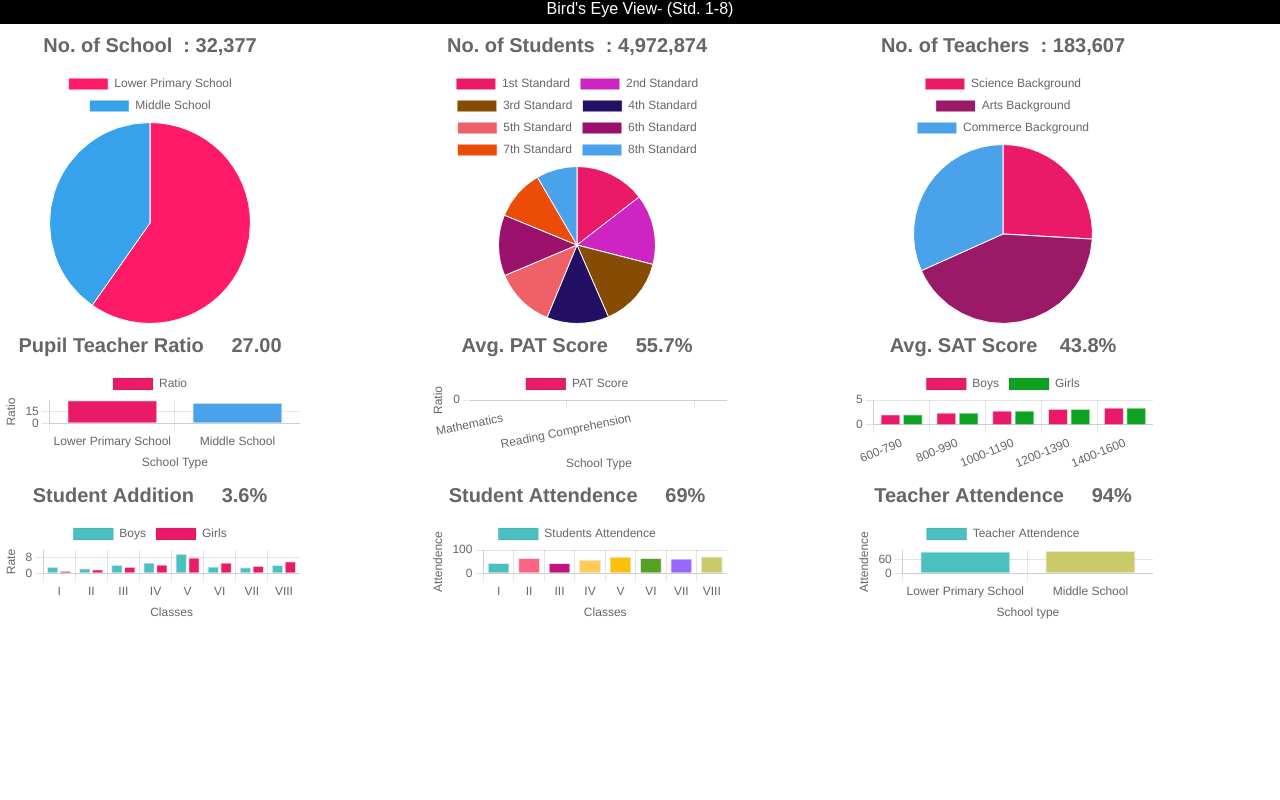
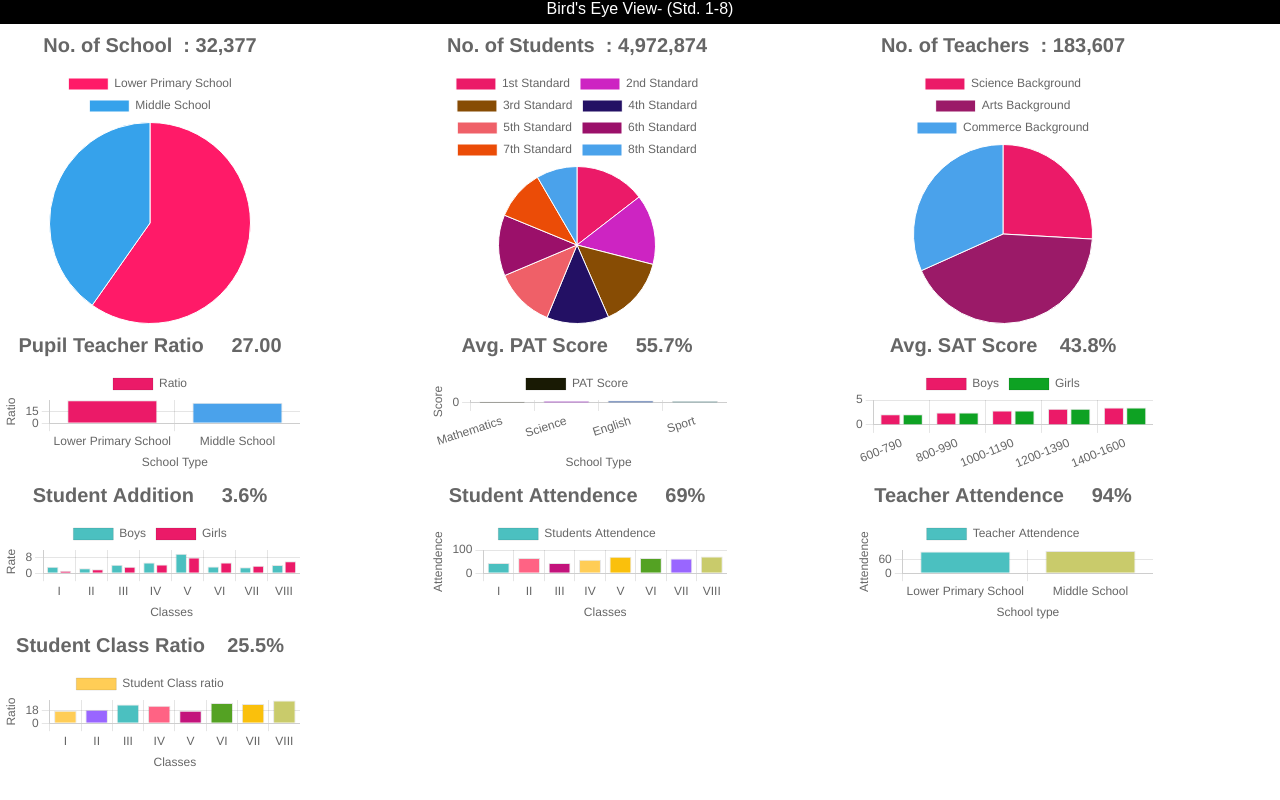
Before and after one commit to Dhritimoy84/Pivot_tables_usibg_ChartJS, a plain HTML site: page index.html in a window 1280 px wide. Drawn offline with nearby package versions, Linux system fonts and the light colour scheme.

Commit message:
student class ratio

```diff
--- a/index.html
+++ b/index.html
@@ -79,7 +79,7 @@
         });
 
 
-
+        // ************************************************************************
 
         const ctx2 = document.getElementById('noOfStudent');
 
@@ -125,6 +125,7 @@
             }
         });
 
+        // ********************************************************************
 
         const ctx3 = document.getElementById('noOfTeacher');
 
@@ -225,22 +226,22 @@
             }
         });
 
-
+        // ****************************************************************
 
         const ctx5 = document.getElementById('avgPatScore');
         new Chart(ctx5, {
             type: 'bar',
             data: {
-                labels: ["Mathematics", "Listening Comprehension", "Reading Comprehension", "Reading Vocabulary"],
+                labels: ["Mathematics", "Science", "English", "Sport"],
                 datasets: [{
                     label: 'PAT Score',
 
-                    data: [9.0, 8.4, 6, 12],
+                    data: [40, 54, 61, 52],
                     backgroundColor: [
-                        'rgba(235, 26, 104)',
-                        'rgba(155, 16, 106)',
-                        'rgba(235, 76, 107)',
-                        'rgba(74, 162, 235)'
+                        'rgba(25, 26, 04)',
+                        'rgba(159, 16, 206)',
+                        'rgba(35, 76, 156)',
+                        'rgba(74, 132, 135)'
 
                     ],
                     borderWidth: 1
@@ -273,22 +274,23 @@
                         }
                     },
                     y: {
+                        display: true,
                         title: {
                             display: true,
-                            text: 'Ratio'
+                            text: 'Score'
                         },
-                        Min: 40,
-                        Max: 70,
+                        Min: 0,
+                        Max: 80,
                         ticks: {
                             // forces step size to be 50 units
-                            stepSize: 10
+                            stepSize: 15
                         }
                     }
                 }
             }
         });
 
-
+        // ***********************************************************************
 
         const ctx6 = document.getElementById('avgSatScore');
         new Chart(ctx6, {
@@ -440,6 +442,7 @@
             }
         });
 
+        // **************************************************************************
 
         const ctx8 = document.getElementById('studentAttendence');
         new Chart(ctx8, {
@@ -511,6 +514,8 @@
                 }
             }
         });
+
+        // ************************************************************************
 
         const ctx9 = document.getElementById('teacherAttendence');
         new Chart(ctx9, {
@@ -605,6 +610,82 @@
         });
 
 
+        // **************************************************************************
+
+        const ctx10 = document.getElementById('studentClassratio');
+        new Chart(ctx10, {
+            type: 'bar',
+            data: {
+                labels: ["I", "II", "III", "IV", "V", "VI", 'VII', "VIII"],
+                datasets: [
+                    {
+                        label: 'Student Class ratio',
+                        data: [18.3, 19.6, 27.4, 25.5, 18.1, 29.5, 28.1, 33.2],
+                        backgroundColor: [
+
+
+                            'rgba(255, 205, 86)',
+                            'rgba(153, 102, 255)',
+                            'rgba(75, 192, 192)',
+                            'rgba(255, 99, 132)',
+                            'rgba(195, 19, 124)',
+                            'rgba(84, 162, 35)',
+                            'rgba(250, 192, 12)',
+                            'rgba(201, 203, 107)'
+
+
+
+                        ],
+                        borderWidth: 1
+                    }
+                ]
+            },
+            options: {
+
+                responsive: false,
+                plugins: {
+                    legend: {
+                        position: 'top',
+                    },
+                    title: {
+                        display: true,
+                        text: 'Student Class Ratio    25.5%',
+
+                        font: {
+                            size: 20,
+                            weight: "bold",
+                        },
+
+
+                    },
+
+                },
+                scales: {
+                    x: {
+                        display: true,
+                        title: {
+                            display: true,
+                            text: 'Classes'
+                        }
+                    },
+                    y: {
+                        display: true,
+                        title: {
+                            display: true,
+                            text: 'Ratio'
+                        },
+                        Min: 0,
+                        Max: 35,
+                        ticks: {
+                            // forces step size to be 50 units
+                            stepSize: 1,
+                        }
+                    }
+                }
+            }
+        });
+
+
 
 
 
```
